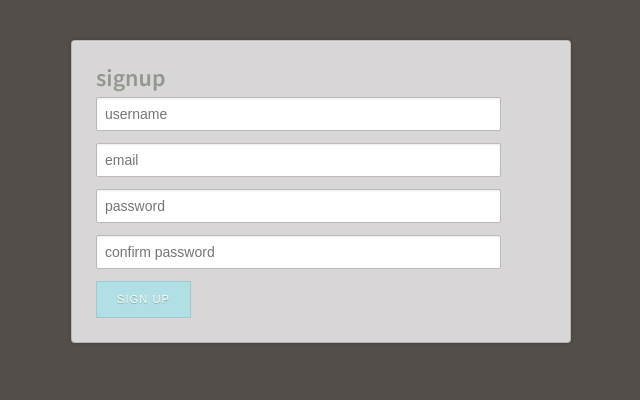
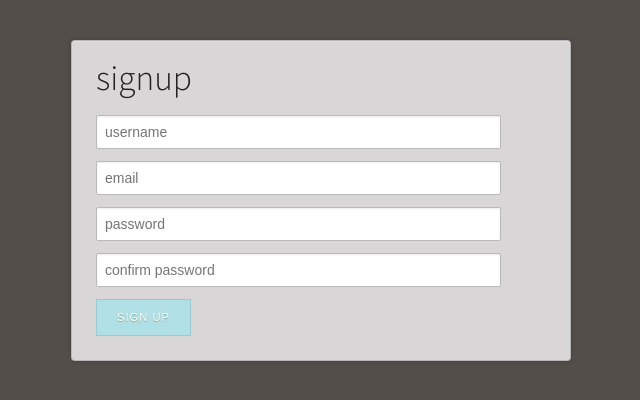
Before and after one commit to eduardoramirez/scalabrine, a PHP site: page /signup.php in a window 1280 px wide. Shown: the top 400 px of the page, without its empty margins (319-959 px from the left). Run offline with PHP 8.4, Linux system fonts and the light colour scheme.

Commit message:
signup page test

```diff
--- a/css/signup.css
+++ b/css/signup.css
@@ -21,8 +21,15 @@
   min-height: 100%;
 }
 
+h2 {
+  color: rgb(34,34,34);
+  font-size: 2.2em;
+  font-weight: 200;
+  margin: 0 0 24px 0;
+}
+
 h4 {
-  color: rgb(34,34,34);
+  color: #e97770;
   font-size: 2.2em;
   font-weight: 200;
   margin: 0 0 24px 0;
```
